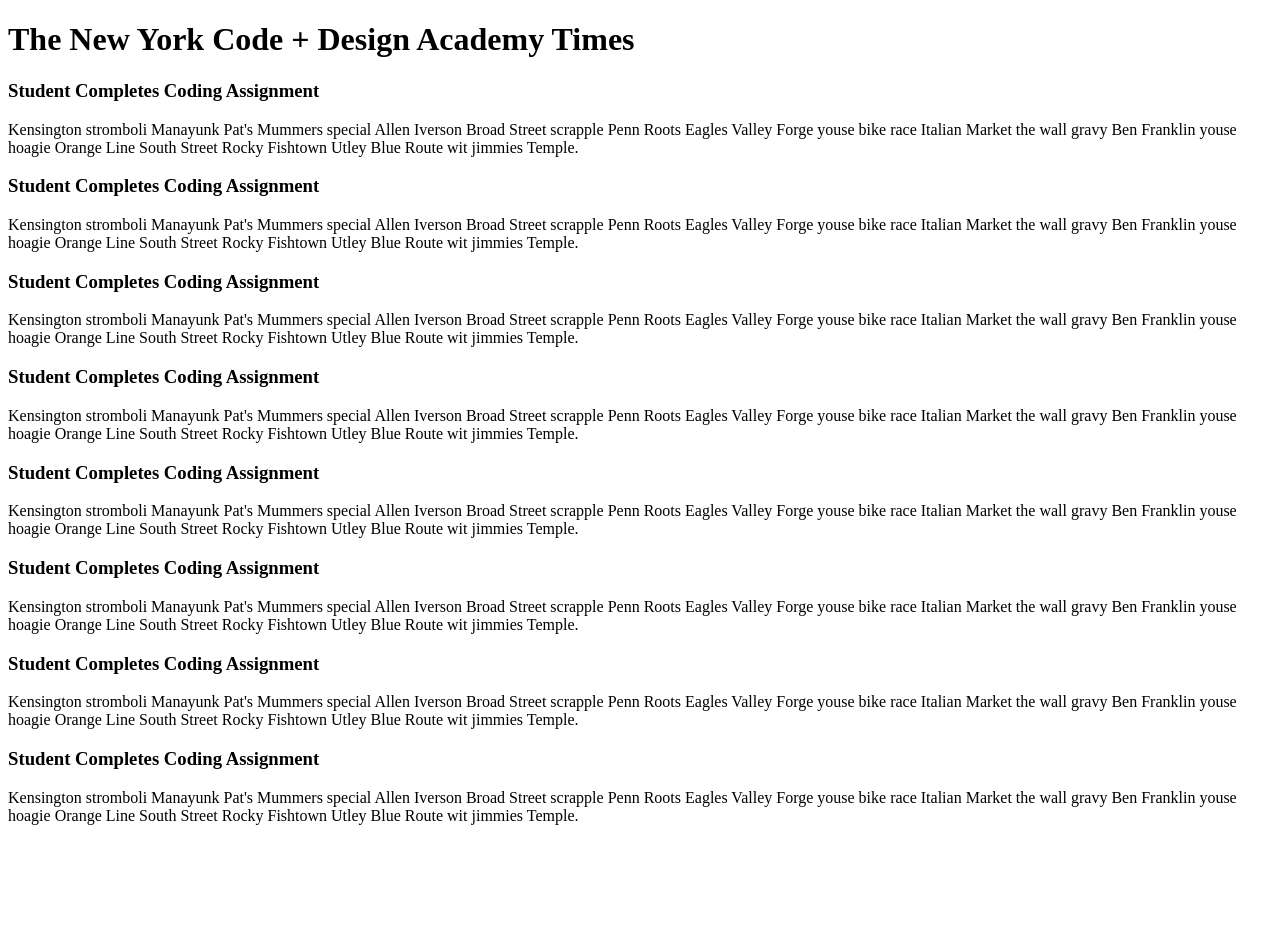
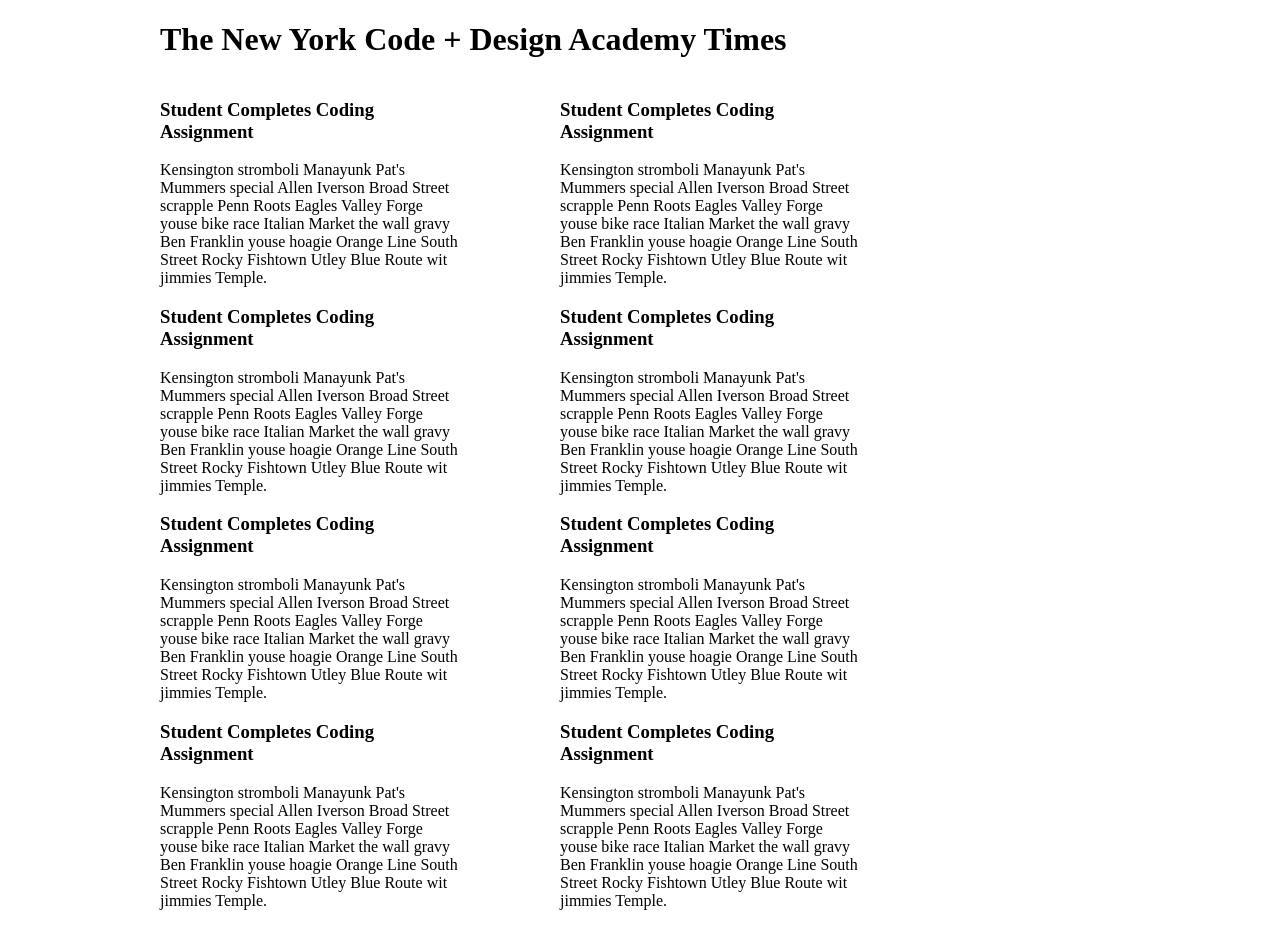
Before and after one commit to zachfeldman/test-repo2, a plain HTML site: page index.html in a window 1280 px wide. Before the commit the page ends 841 px from the top, so only its background shows below. Drawn offline with Linux system fonts and the light colour scheme.

Commit message:
Front page completed.

```diff
--- a/index.html
+++ b/index.html
@@ -4,8 +4,10 @@
     <title>
       NYCDA Times
     </title>
+    <link rel="stylesheet" type="text/css" href="style.css">
   </head>
   <body>
+    <div id="wrapper">
       <h1>
         The New York Code + Design Academy Times
       </h1>
@@ -44,6 +46,7 @@
         </div>
       </div>
       <div id="column_two">
+        <div class="article">
           <h3>
             Student Completes Coding Assignment
           </h3>
@@ -76,5 +79,6 @@
           </p>
         </div>
       </div>
+    </div>
   </body>
 </html>
--- a/style.css
+++ b/style.css
@@ -0,0 +1,13 @@
+#wrapper{
+  width: 960px;
+  margin: 0 auto;
+}
+
+#column_one, #column_two{
+  float: left;
+  width: 300px;
+}
+
+#column_two{
+  margin-left: 100px;
+}
```
Lines whose indentation alone changed are shown as unchanged.
